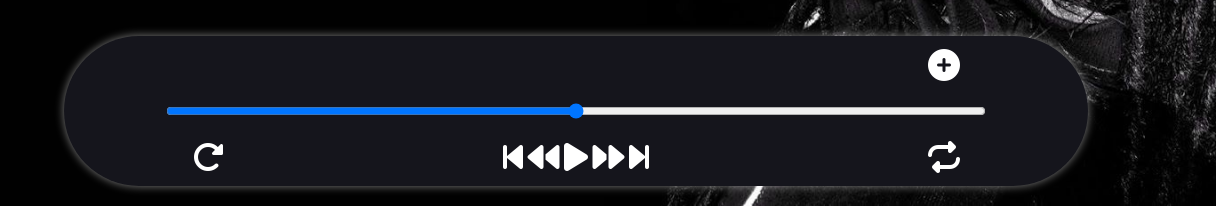
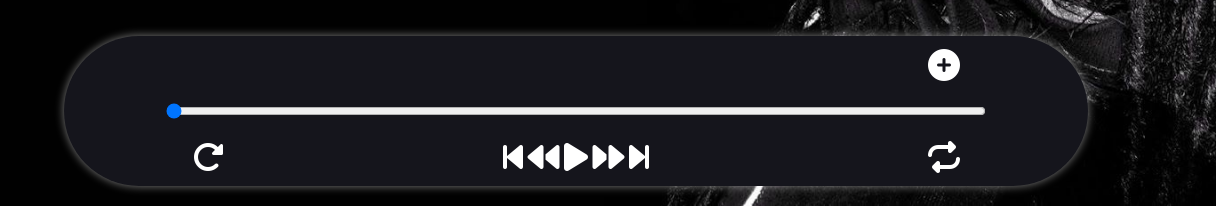
Before and after one commit to umer-tariq77400/HTML-CSS-and-JS-practice, a plain HTML site: page spotify_clone/index.html in a window 1280 px wide. Shown: the part 594-800 px from the top of the page, 64-1280 px from the left. Drawn offline with Linux system fonts and the light colour scheme.

Commit message:
Made some changes to spotify clone

```diff
--- a/spotify_clone/script.js
+++ b/spotify_clone/script.js
@@ -96,6 +96,9 @@ let nextBtn = document.getElementById("next");
 let loopBtn = document.getElementById("loop");
 let masterSongName = document.getElementById("masterSongName");
 let playingGif = document.getElementById("playingGif");
+
+// Making the song Slider bar 0 at the start
+songSlider.value = 0;
 
 // Function to reset all play icons in the song list to 'play'
 const makeAllPlays = () => {
--- a/spotify_clone/styles.css
+++ b/spotify_clone/styles.css
@@ -186,6 +186,7 @@ nav ul li {
   justify-content: space-around;
 }
 
+
 .songInfo {
   display: flex;
   justify-content: space-between;
```
